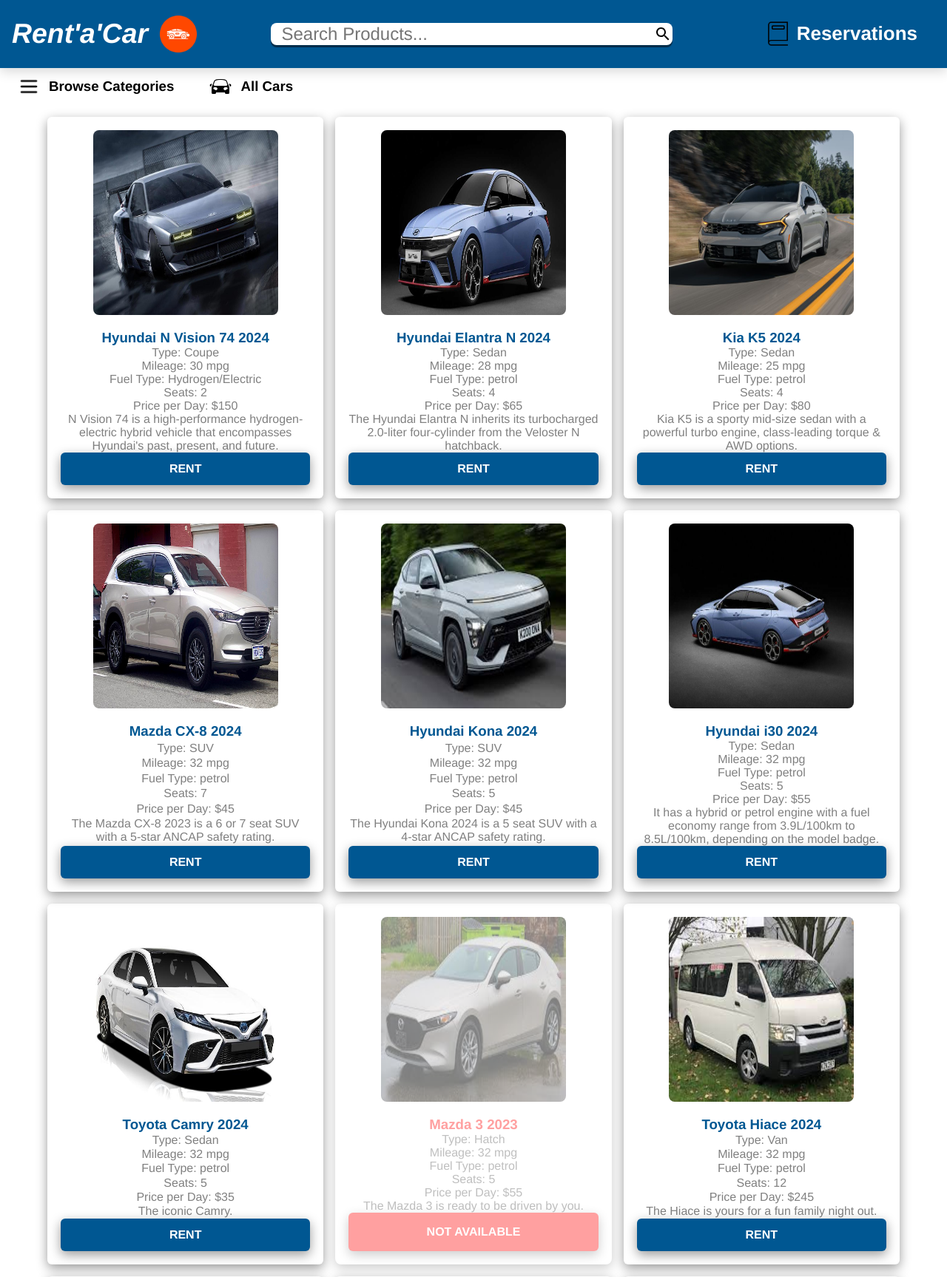
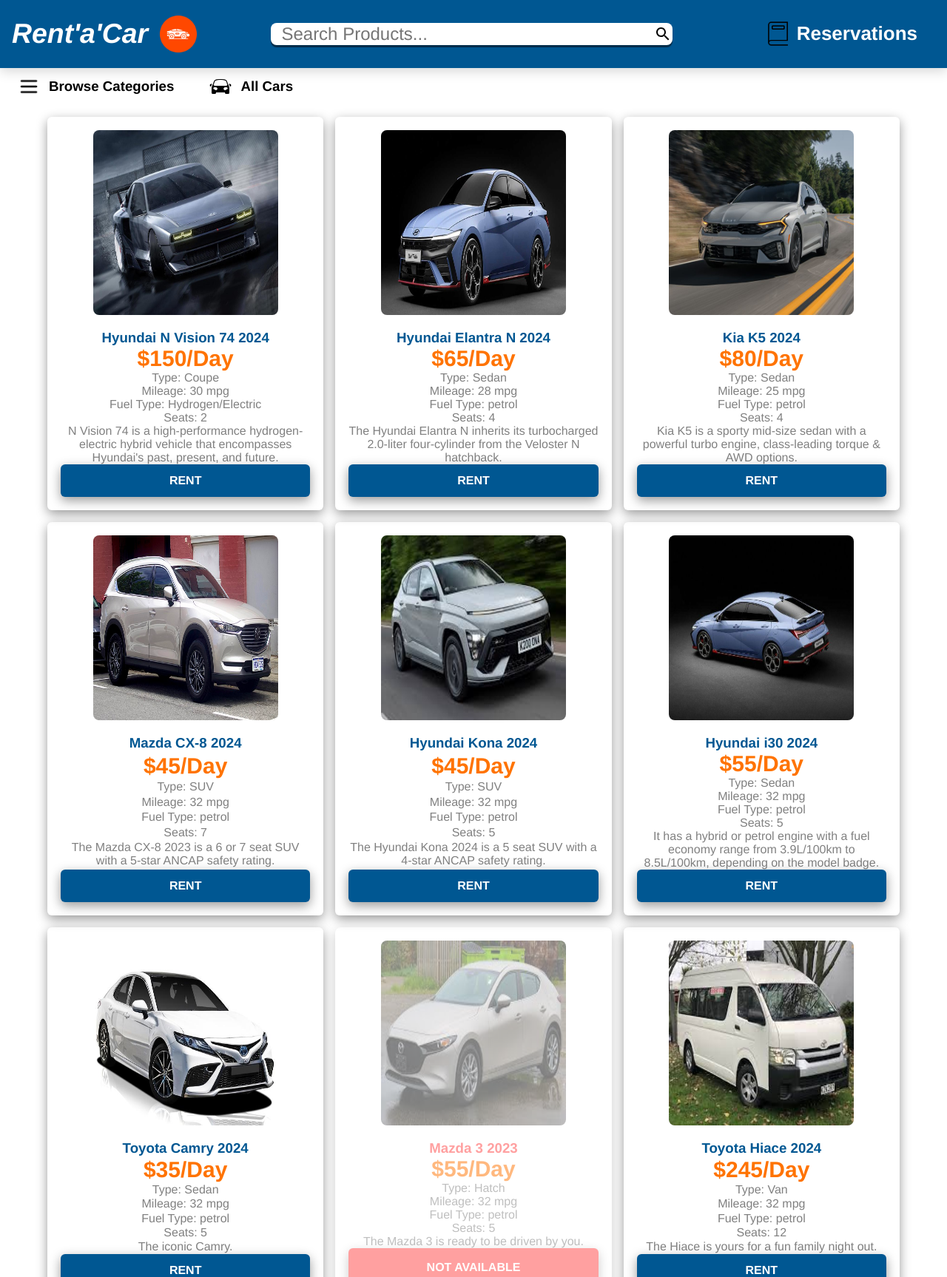
Before and after one commit to dchung07/car_rental_system, a PHP site: page / in a window 1280 px wide. Shown: the top 1727 px of the page at 74% size. Run offline with PHP 8.4, Linux system fonts and the light colour scheme.

Commit message:
Did some styling to make price pop out more

```diff
--- a/index.js
+++ b/index.js
@@ -940,11 +940,11 @@ function disabledCardGeneratorFunc(car) {
         </div>
         <div class="car-details">
             <h3>${car.brand} ${car.model}</h3>
+            <p class="car-details-price">$${car.price_per_day}/Day</p>
             <p>Type: ${car.type}</p>
             <p>Mileage: ${car.mileage}</p>
             <p>Fuel Type: ${car.fuel_type}</p>
             <p>Seats: ${car.seats}</p>
-            <p>Price per Day: $${car.price_per_day}</p>
             <p>${car.description}</p>
             <button class="unavailable_addToCartBtn" disabled>NOT AVAILABLE</button>
         </div>
@@ -960,11 +960,11 @@ function cardGeneratorFunc(car) {
         </div>
         <div class="car-details">
             <h3>${car.brand} ${car.model}</h3>
+            <p class="car-details-price">$${car.price_per_day}/Day</p>
             <p>Type: ${car.type}</p>
             <p>Mileage: ${car.mileage}</p>
             <p>Fuel Type: ${car.fuel_type}</p>
             <p>Seats: ${car.seats}</p>
-            <p>Price per Day: $${car.price_per_day}</p>
             <p>${car.description}</p>
             <button class="addToCartBtn" onclick="addReservation(event)">RENT</button>
             <input type="hidden" value="${car.id}"/>
@@ -1089,6 +1089,10 @@ browse_categories_btn.addEventListener('click', function () {
         let category_main_modal_content_sub_container = document.createElement('div');
         let variableBtn = document.createElement('h3');
         let category_main_modal_arrow_img = document.createElement('img');
+
+        //Create a sub-container so we can add an image next to the variable text.
+        // let variable_sub_container = document.createElement('div');
+
 
         //Modal arrow
         category_main_modal_arrow_img.src = "images/right_arrow.png";
--- a/index.php
+++ b/index.php
@@ -139,11 +139,11 @@
                                 echo '</div>';
                                 echo '<div class="car-details">';
                                     echo '<h3>' . $car['brand'] . ' ' . $car['model'] . '</h3>';
+                                    echo '<p class="car-details-price">$' . $car['price_per_day'] . '/Day</p>';
                                     echo '<p>Type: ' . $car['type'] . '</p>';
                                     echo '<p>Mileage: ' . $car['mileage'] . '</p>';
                                     echo '<p>Fuel Type: ' . $car['fuel_type'] . '</p>';
                                     echo '<p>Seats: ' . $car['seats'] . '</p>';
-                                    echo '<p>Price per Day: $' . $car['price_per_day'] . '</p>';
                                     echo '<p>' . $car['description'] . '</p>';
                                     echo '<button class="addToCartBtn" onclick="addReservation(event)">RENT</button>';
                                     echo '<input type="hidden" value="' . $car['id'] . '"/>';
@@ -156,11 +156,11 @@
                             echo '</div>';
                             echo '<div class="car-details">';
                             echo '<h3>' . $car['brand'] . ' ' . $car['model'] . '</h3>';
+                            echo '<p class="car-details-price">$' . $car['price_per_day'] . '/Day</p>';
                             echo '<p>Type: ' . $car['type'] . '</p>';
                             echo '<p>Mileage: ' . $car['mileage'] . '</p>';
                             echo '<p>Fuel Type: ' . $car['fuel_type'] . '</p>';
                             echo '<p>Seats: ' . $car['seats'] . '</p>';
-                            echo '<p>Price per Day: $' . $car['price_per_day'] . '</p>';
                             echo '<p>' . $car['description'] . '</p>';
                             echo '<button class="unavailable_addToCartBtn" disabled>NOT AVAILABLE</button>';
 
--- a/styles.css
+++ b/styles.css
@@ -441,6 +441,17 @@ body {
     justify-content: space-between;
 }
 
+.car-details-price {
+    font-size: 30px;
+    font-weight: 1000;
+    color:#ff7300 !important;
+}
+
+.car-details-sub {
+    display: flex;
+    justify-content: space-between;
+}
+
 .addToCartBtn {
     border: 1px solid transparent;
     border-radius: 6px;
@@ -545,6 +556,7 @@ body {
 
 .addToCartBtn:hover {
     box-shadow: rgba(0, 0, 0, 0.8) 0px 5px 15px;
+    background-color: #ff7300;
 }
 
 body {
@@ -772,6 +784,10 @@ body {
     border: none;
 }
 
+#reservation_remove_button:hover {
+    background-color:#005792;
+}
+
 
 @media (max-width: 1850px) {
     .category_selector {
```
Also changed, not shown: orders.sql (added, +16 -0 lines).
